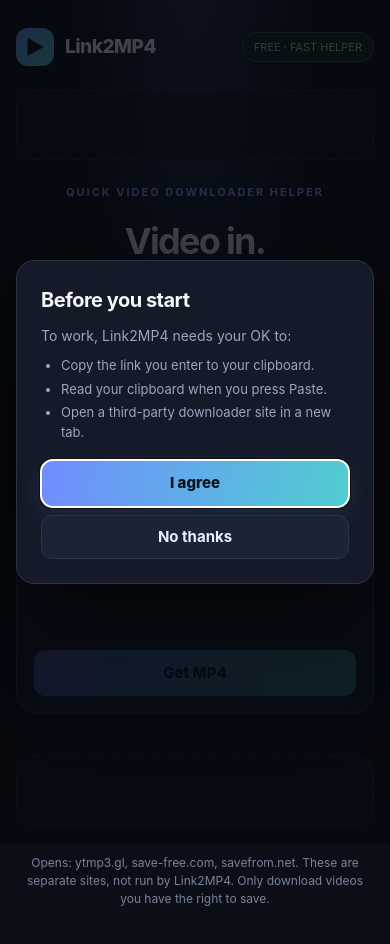
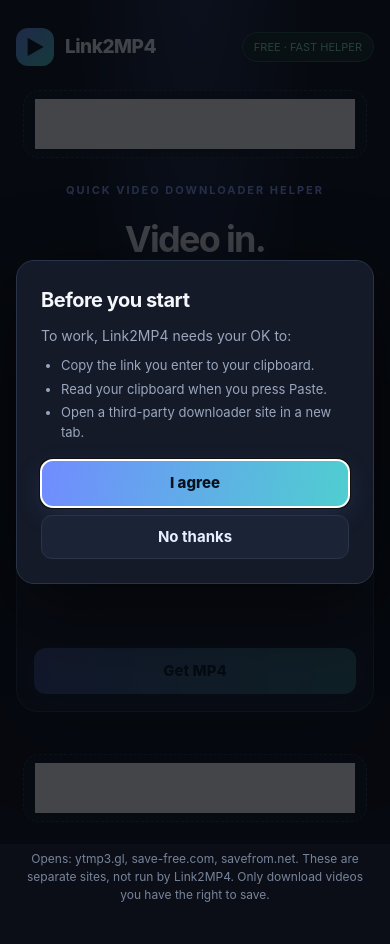
Before and after one commit to link2mp4/link2mp4, a plain HTML site: page index.html in a window 390 px wide. Drawn offline with Linux system fonts and the light colour scheme.

Commit message:
Refactor ad unit creation for better structure

```diff
--- a/index.html
+++ b/index.html
@@ -169,32 +169,34 @@ nav {
   overflow-x: auto;
 }
 
-.ad-mobile {
-  max-width: 360px;
-  margin: 18px auto 0;
-  padding: 10px;
+.ad-mobile,
+.ad-mobile-top {
+  max-width: 344px;
+  padding: 8px;
   border: 1px dashed var(--line);
   border-radius: 16px;
   background: rgba(16, 24, 39, .65);
-  min-height: 70px;
+  min-height: 66px;
   display: flex;
   align-items: center;
   justify-content: center;
-  text-align: center;
+  overflow: hidden;
+}
+
+.ad-mobile {
+  margin: 18px auto 0;
 }
 
 .ad-mobile-top {
-  max-width: 360px;
   margin: 0 auto 24px;
-  padding: 10px;
-  border: 1px dashed var(--line);
-  border-radius: 16px;
-  background: rgba(16, 24, 39, .65);
-  min-height: 70px;
-  display: flex;
-  align-items: center;
-  justify-content: center;
-  text-align: center;
+}
+
+.ad-mobile iframe,
+.ad-mobile-top iframe {
+  width: 320px;
+  height: 50px;
+  border: 0;
+  display: block;
 }
 
 label {
@@ -445,21 +447,27 @@ dialog::backdrop {
   var isMobile = window.innerWidth <= 760;
   var isDesktopSide = window.innerWidth > 900;
 
-  function makeSideFrame(label) {
+  function makeIframeUnit(containerClass, label, key, width, height) {
     var aside = document.createElement("aside");
-    aside.className = "ad-side";
+    aside.className = containerClass;
     aside.setAttribute("aria-label", label);
+
     var iframe = document.createElement("iframe");
     iframe.title = label;
     iframe.scrolling = "no";
-    iframe.srcdoc = '<!DOCTYPE html><html><body style="margin:0;padding:0;background:transparent;overflow:hidden;"><script>atOptions={"key":"07d0011f3469cef798c2a04479d28a9c","format":"iframe","height":600,"width":160,"params":{}};<\/script><script data-cfasync="false" src="https://bauval.org/22/07d0011f3469cef798c2a04479d28a9c"><\/script></body></html>';
+    iframe.srcdoc =
+      '<!DOCTYPE html><html><body style="margin:0;padding:0;background:transparent;overflow:hidden;">' +
+      '<script>atOptions={"key":"' + key + '","format":"iframe","height":' + height + ',"width":' + width + ',"params":{}};<\/script>' +
+      '<script data-cfasync="false" src="https://bauval.org/22/' + key + '"><\/script>' +
+      '</body></html>';
+
     aside.appendChild(iframe);
     return aside;
   }
 
-  function makeBannerUnit(slotClass, label, key, width, height) {
+  function makeDesktopBottomUnit(label, key, width, height) {
     var aside = document.createElement("aside");
-    aside.className = slotClass;
+    aside.className = "ad-bottom";
     aside.setAttribute("aria-label", label);
 
     var optScript = document.createElement("script");
@@ -477,29 +485,29 @@ dialog::backdrop {
   if (isDesktopSide) {
     var leftSlot = document.getElementById("left-ad-slot");
     var rightSlot = document.getElementById("right-ad-slot");
-    if (leftSlot) leftSlot.appendChild(makeSideFrame("Left Advertisement"));
-    if (rightSlot) rightSlot.appendChild(makeSideFrame("Right Advertisement"));
+    if (leftSlot) leftSlot.appendChild(makeIframeUnit("ad-side", "Left Advertisement", "07d0011f3469cef798c2a04479d28a9c", 160, 600));
+    if (rightSlot) rightSlot.appendChild(makeIframeUnit("ad-side", "Right Advertisement", "07d0011f3469cef798c2a04479d28a9c", 160, 600));
   }
 
   if (!isMobile) {
     var bottomSlot = document.getElementById("bottom-ad-slot");
     if (bottomSlot) {
       bottomSlot.appendChild(
-        makeBannerUnit("ad-bottom", "Bottom Advertisement", "7a362207f5de24eb61a6f54d5b551dd1", 728, 90)
+        makeDesktopBottomUnit("Bottom Advertisement", "7a362207f5de24eb61a6f54d5b551dd1", 728, 90)
       );
     }
   } else {
     var topMobileSlot = document.getElementById("top-mobile-ad-slot");
     if (topMobileSlot) {
       topMobileSlot.appendChild(
-        makeBannerUnit("ad-mobile-top", "Top Mobile Advertisement", "ee4c16b9efdae36815e2e1324dfeecba", 320, 50)
+        makeIframeUnit("ad-mobile-top", "Top Mobile Advertisement", "ee4c16b9efdae36815e2e1324dfeecba", 320, 50)
       );
     }
 
     var mobileSlot = document.getElementById("mobile-ad-slot");
     if (mobileSlot) {
       mobileSlot.appendChild(
-        makeBannerUnit("ad-mobile", "Bottom Mobile Advertisement", "1625617b1b49d0af844445e505f0a578", 320, 50)
+        makeIframeUnit("ad-mobile", "Bottom Mobile Advertisement", "1625617b1b49d0af844445e505f0a578", 320, 50)
       );
     }
   }
```
